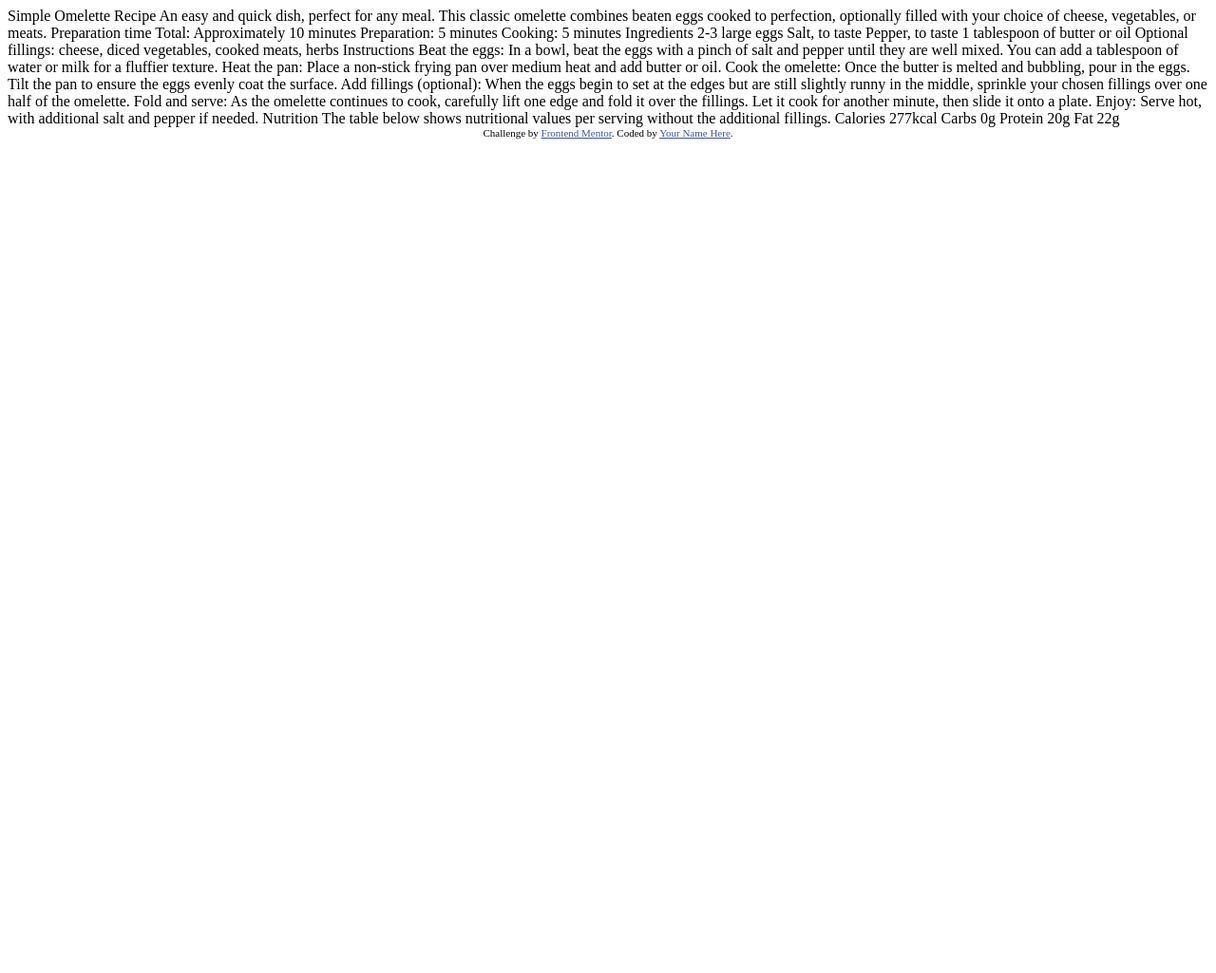
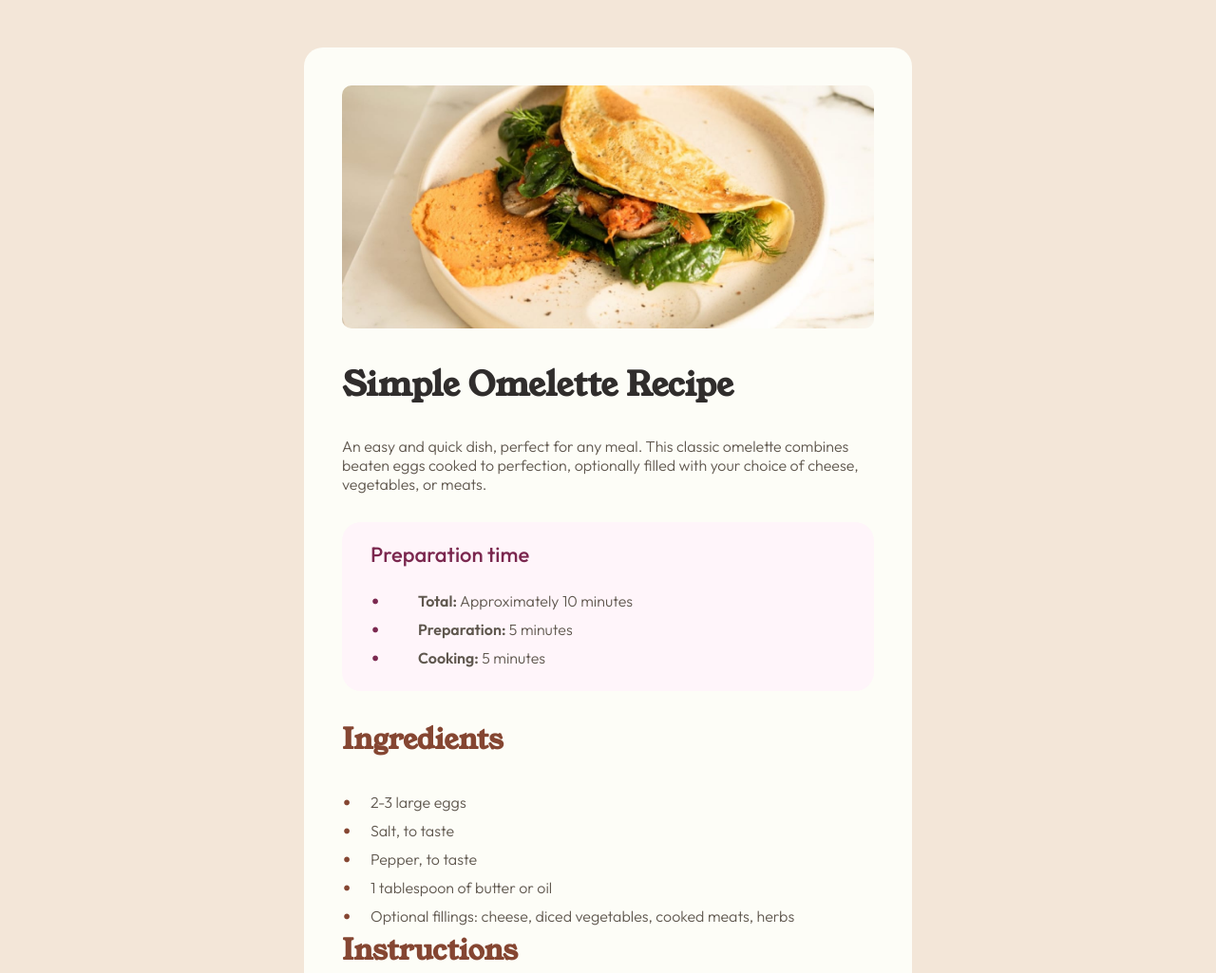
Before and after one commit to vincenzo-vitello/recipe-page-main, a plain HTML site: page index.html in a window 1280 px wide. Shown: the top 1025 px of the page at 95% size. Before the commit the page ends 800 px from the top, so only its background shows below. Drawn offline with Linux system fonts and the light colour scheme.

Commit message:
first commit for styles

```diff
--- a/index.html
+++ b/index.html
@@ -5,69 +5,94 @@
   <meta name="viewport" content="width=device-width, initial-scale=1.0"> <!-- displays site properly based on user's device -->
 
   <link rel="icon" type="image/png" sizes="32x32" href="./assets/images/favicon-32x32.png">
-
+  <link rel="stylesheet" href="styles.css">
   <title>Frontend Mentor | Recipe page</title>
-
-  <!-- Feel free to remove these styles or customise in your own stylesheet 👍 -->
-  <style>
-    .attribution { font-size: 11px; text-align: center; }
-    .attribution a { color: hsl(228, 45%, 44%); }
-  </style>
 </head>
 <body>
 
-  Simple Omelette Recipe
+  <main class="recipe">
+    <img src="./assets/images/image-omelette.jpeg" class="recipe_img" alt="recipe_img">
+    <h1 class="title">Simple Omelette Recipe</h1>
 
+    <div class="description">
       An easy and quick dish, perfect for any meal. This classic omelette combines beaten eggs cooked
       to perfection, optionally filled with your choice of cheese, vegetables, or meats.
+    </div>
 
-  Preparation time
+    <div class="preparation_time">
+      <div class="preparation_time_heading">Preparation time</div>
 
-  Total: Approximately 10 minutes
-  Preparation: 5 minutes
-  Cooking: 5 minutes
+      <div class="preparation_time_indications">
+        <ul>
+          <li><span class="preparation_time_voice">Total:</span> Approximately 10 minutes</li>
+          <li><span class="preparation_time_voice">Preparation:</span> 5 minutes</li>
+          <li><span class="preparation_time_voice">Cooking:</span> 5 minutes</li>
+        </ul>
+      </div>
+    </div>
 
-  Ingredients
+    <div class="ingredients">
+      <div class="ingredients_list_title">Ingredients</div>
 
-  2-3 large eggs
-  Salt, to taste
-  Pepper, to taste
-  1 tablespoon of butter or oil
-  Optional fillings: cheese, diced vegetables, cooked meats, herbs
+      <ul class="ingredients_list">
+        <li class="ingredient">2-3 large eggs</li>
+        <li class="ingredient">Salt, to taste</li>
+        <li class="ingredient">Pepper, to taste</li>
+        <li class="ingredient">1 tablespoon of butter or oil</li>
+        <li class="ingredient">Optional fillings: cheese, diced vegetables, cooked meats, herbs</li>
+      </ul>
+    </div>
 
-  Instructions
+    <div class="instructions">
+      <div class="instructions_title">Instructions</div>
 
+      <ol>
+        <li>
           Beat the eggs: In a bowl, beat the eggs with a pinch of salt and pepper until they are well mixed.
           You can add a tablespoon of water or milk for a fluffier texture.
+        </li>
 
-  Heat the pan: Place a non-stick frying pan over medium heat and add butter or oil.
+        <li class="instructions_step">Heat the pan: Place a non-stick frying pan over medium heat and add butter or oil.</li>
 
+        <li class="instructions_step">
           Cook the omelette: Once the butter is melted and bubbling, pour in the eggs. Tilt the pan to ensure
           the eggs evenly coat the surface.
+        </li>
 
+        <li class="instructions_step">
           Add fillings (optional): When the eggs begin to set at the edges but are still slightly runny in the
           middle, sprinkle your chosen fillings over one half of the omelette.
+        </li>
 
+        <li class="instructions_step">
           Fold and serve: As the omelette continues to cook, carefully lift one edge and fold it over the
           fillings. Let it cook for another minute, then slide it onto a plate.
+        </li>
 
-  Enjoy: Serve hot, with additional salt and pepper if needed.
+        <li class="instructions_step">Enjoy: Serve hot, with additional salt and pepper if needed.</li>
+      </ol>
+    </div>
 
-  Nutrition
+    <div class="nutritional_infos">
+      <p class="nutritional_title">Nutrition</p>
 
-  The table below shows nutritional values per serving without the additional fillings.
+      <p class="nutritional_subtitle">The table below shows nutritional values per serving without the additional fillings.</p>
 
-  Calories
-  277kcal
+      <div class="nutritional_data_box">
+        <p class="nutritional_data_box_voice">Calories</p>
+        <p class="nutritional_data_value">277kcal</p>
 
-  Carbs
-  0g
+        <p class="nutritional_data_box_voice">Carbs</p>
+        <p class="nutritional_data_value">0g</p>
 
-  Protein
-  20g
+        <p class="nutritional_data_box_voice">Protein</p>
+        <p class="nutritional_data_value">20g</p>
 
-  Fat
-  22g
+        <p class="nutritional_data_box_voice">Fat</p>
+        <p class="nutritional_data_value">22g</p>
+      </div>
+    </div>
+  </main>
 
   <div class="attribution">
     Challenge by <a href="https://www.frontendmentor.io?ref=challenge" target="_blank">Frontend Mentor</a>.
--- /dev/null
+++ b/styles.css
@@ -0,0 +1,113 @@
+@import url('https://fonts.googleapis.com/css2?family=Young+Serif&display=swap');
+@import url('https://fonts.googleapis.com/css2?family=Outfit:wght@100..900&display=swap');
+
+:root {
+    /* Color Variables */
+    --white: hsl(60, 60%, 98%);
+    --stone-100: hsl(30, 54%, 90%);
+    --stone-150: hsl(30, 18%, 87%);
+    --stone-600: hsl(30, 10%, 34%);
+    --stone-900: hsl(24, 5%, 18%);
+    --brown-800: hsl(14, 45%, 36%);
+    --rose-800: hsl(332, 51%, 32%);
+    --rose-50: hsl(330, 100%, 98%);
+}
+
+* {
+    margin: 0;
+    padding: 0;
+    box-sizing: border-box;
+    font-family: 'Outfit', sans-serif;
+    font-weight: 300;
+    color: var(--stone-600);
+}
+
+body {
+    background-color: var(--stone-100);
+}
+
+.recipe {
+    max-width: 50%;
+    background-color: var(--white);
+    padding: 40px;
+    margin: 50px auto;
+    border-radius: 20px;
+}
+
+.recipe_img {
+    width: 100%;
+    border-radius: 10px;
+}
+
+.title, .ingredients_list_title, .instructions_title, .nutritional_title {
+    font-family: 'Young Serif', serif;
+    font-weight: bold;
+    color: var(--brown-800);
+    margin-bottom: 30px;
+}
+
+.title {
+    color: var(--stone-900);
+    font-size: 35px;
+    margin: 30px 0;
+}
+
+.ingredients_list_title, .instructions_title, .nutritional_title {
+    font-size: 30px;
+}
+
+.description {
+    margin-bottom: 30px;
+}
+
+.preparation_time {
+    background-color: var(--rose-50);
+    border-radius: 20px;
+    margin-bottom: 30px;
+}
+
+.preparation_time_heading {
+    font-size: 22px;
+    font-weight: 500;
+    color: var(--rose-800);
+    padding: 20px 30px;
+}
+
+.preparation_time_indications {
+    padding: 0 50px 20px 30px;
+}
+
+.preparation_time_voice {
+    font-weight: 600;
+    padding-left: 20px;
+}
+
+ul {
+    list-style: none;
+}
+
+ul li {
+    position: relative;
+    padding: 5px 0 5px 30px;
+}
+
+ul li::before {
+    content: "•";
+    position: absolute;
+    left: 0;
+    top: 50%;
+    transform: translateY(-50%);
+    color: var(--rose-800);
+    font-size: 2em;
+}
+
+ul.ingredients_list li::before {
+    content: "•";
+    position: absolute;
+    left: 0;
+    top: 50%;
+    transform: translateY(-50%);
+    color: var(--brown-800);
+    font-size: 2em;
+}
+/* TODO: continua stile di ingredients  */
```
Lines whose indentation alone changed are shown as unchanged.
